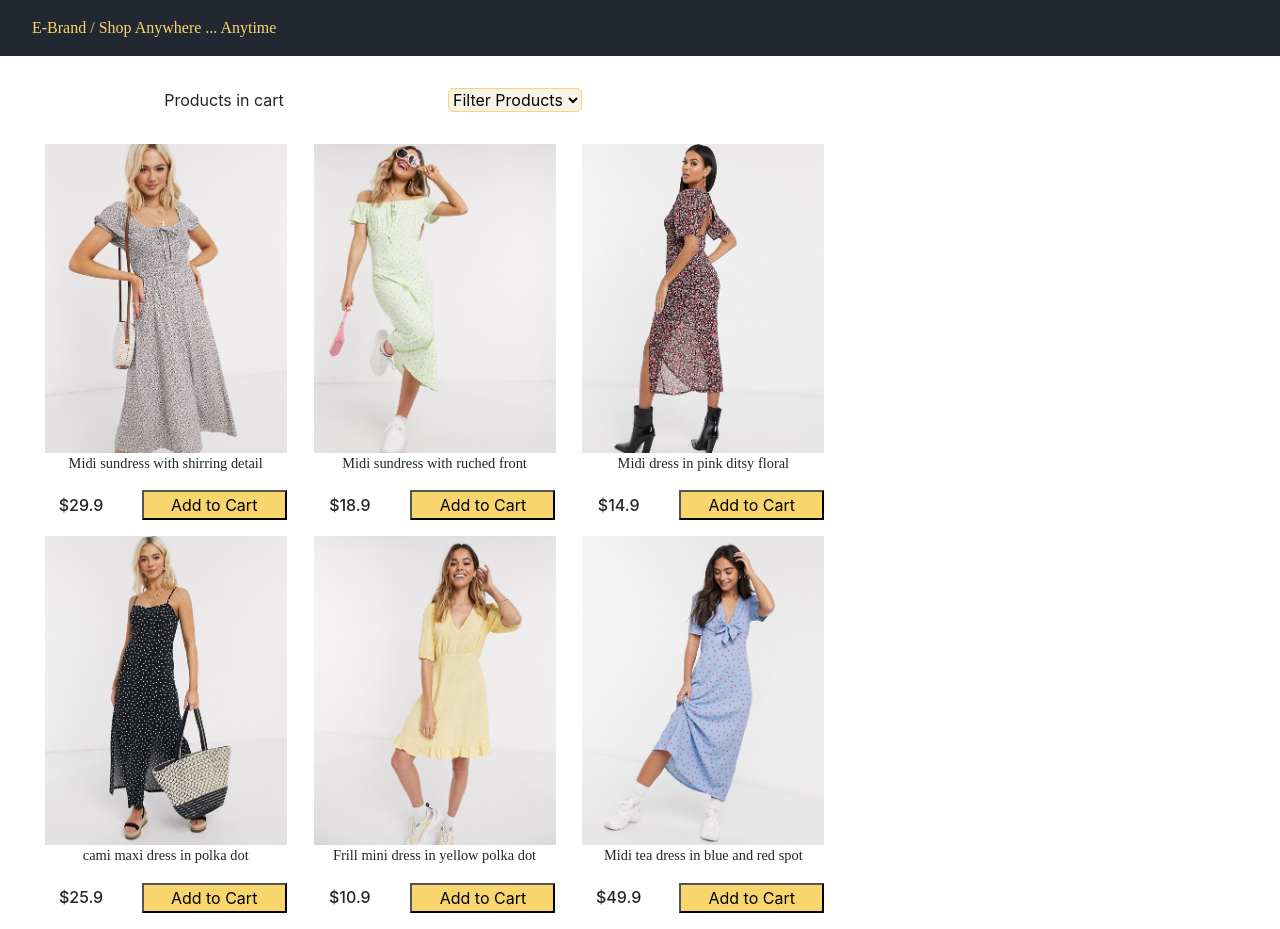
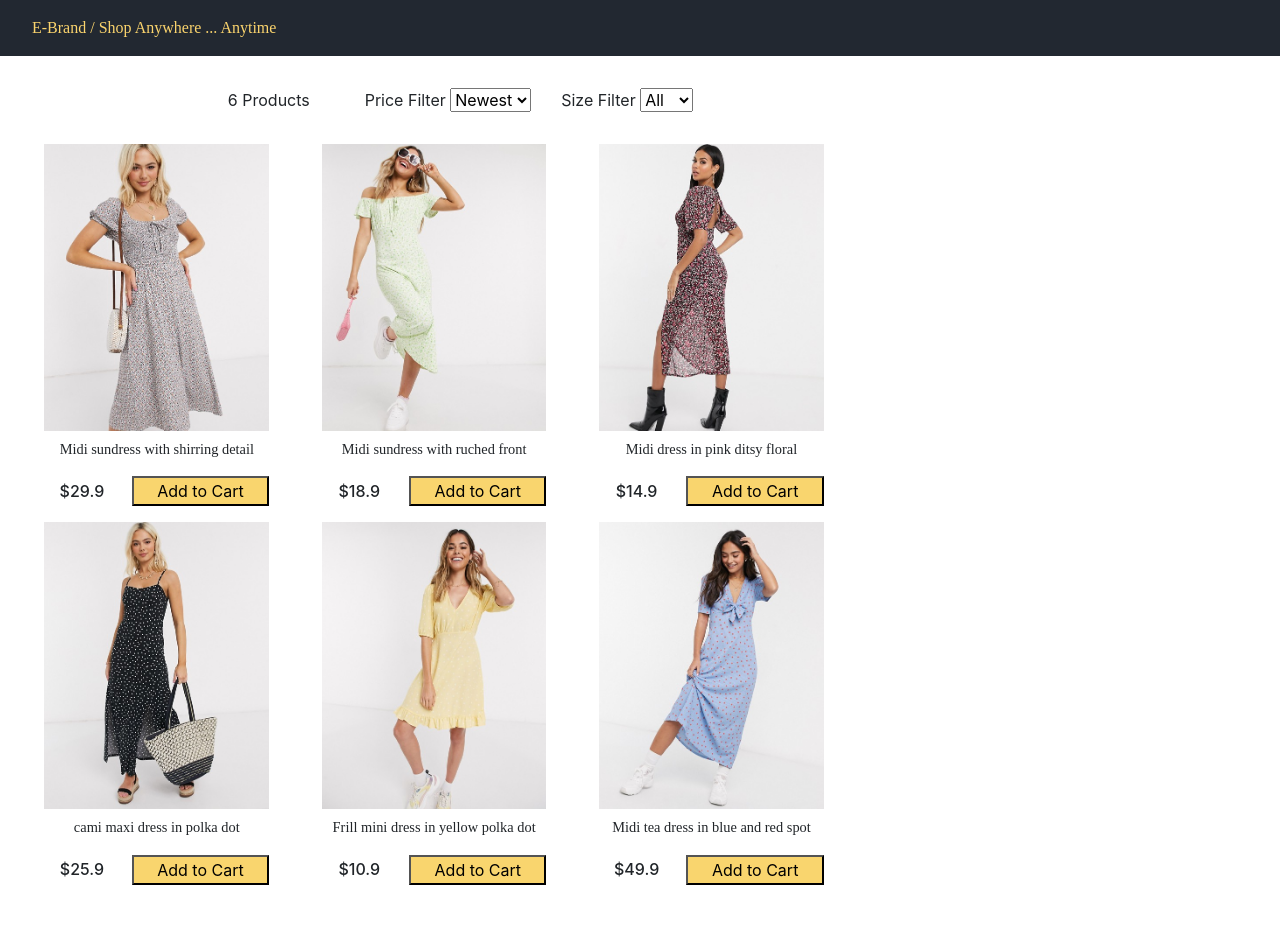
Before and after one commit to Amine-BELLA/E-commerce-web-site, a React (Create React App) app: page / in a window 1280 px wide. Built offline with nearby package versions, Linux system fonts and the light colour scheme.

Commit message:
Filter functionality done, products styiling modified

```diff
--- a/src/App.js
+++ b/src/App.js
@@ -1,15 +1,92 @@
-import React from 'react';
-import logo from './logo.svg';
+import React, { useState } from 'react';
+import data from './data.json';
 import Product from './components/Product/Product';
 import NavBar from './components/NavBar/NavBar';
 import Filter from './components/Filter/Filter';
 
 function App() {
+  const [state, setState] = useState({
+    products: data.products,
+    sizeFilter: '',
+    priceFilter: ''
+  });
+
+  function handleSort(e) {
+    const value = e.target.value;
+    if (value === 'lowest') {
+      setState(previousState => {
+        return (
+          {
+            ...previousState,
+            products: data.products.sort((a, b) => a.price - b.price).filter(product => product.availableSizes.indexOf(state.sizeFilter) >= 0),
+            priceFilter: value
+          }
+        );
+      });
+    }
+
+    else if (value === 'highest') {
+      setState(previousState => {
+        return (
+          {
+            ...previousState,
+            products: data.products.sort((a, b) => b.price - a.price).filter(product => product.availableSizes.indexOf(state.sizeFilter) >= 0),
+            priceFilter: value
+          }
+        );
+      });
+    }
+
+    else {
+      setState(previousState => {
+        return (
+          {
+            ...previousState,
+            products: data.products.sort((a, b) => b.id - a.id).filter(product => product.availableSizes.indexOf(state.sizeFilter) >= 0),
+            priceFilter: value
+          }
+        );
+      });
+    }
+  }
+
+  function handleSize(e) {
+    const value = e.target.value;
+    if (value == "") {
+      setState(previousState => {
+        return (
+          {
+            ...previousState,
+            products: data.products,
+            sizeFilter: value
+          }
+        );
+      });
+    }
+    else {
+      setState(previousState => {
+        return (
+          {
+            ...previousState,
+            products: data.products.filter(product => product.availableSizes.indexOf(value) >= 0),
+            sizeFilter: value
+          }
+        );
+      });
+    }
+  }
+
   return (
     <div >
       <NavBar />
-      <Filter />
-      <Product />
+      <Filter
+        count={state.products.length}
+        handleSort={handleSort}
+        handleSize={handleSize}
+        sizeFilter={state.sizeFilter}
+        priceFilter={state.priceFilter}
+      />
+      <Product products={state.products} />
     </div>
   );
 }
--- a/src/components/Filter/Filter.css
+++ b/src/components/Filter/Filter.css
@@ -1,23 +1,9 @@
-.filter-container {
+.filter {
+    width: 70%;
     margin-bottom: 2rem;
-    width: 70%;
     display: grid;
-    grid-template-columns: 50% 50%;
+    grid-template-columns: repeat(3,20%);
     justify-content: center;
+    text-align: center;
     align-items: center;
-    text-align: center ;
 }
-
-.filter-container select {
-    width: 30%;
-    outline: none;
-    text-decoration: none;
-    background-color: #f6f4e6;
-    border: 1px solid #fbd46d;
-    border-radius: 5px;
-
-}
-
-.filter-container p {
-    margin: 0;
-}
--- a/src/components/Filter/Filter.js
+++ b/src/components/Filter/Filter.js
@@ -1,19 +1,34 @@
 import React from 'react'
 import './Filter.css';
 
-function Filter() {
+function Filter(props) {
     return (
-            <div className='filter-container'>
-                <p>Products in cart</p>
-                <select>
-                    <option>Filter Products</option>
-                    <option>S</option>
-                    <option>M</option>
-                    <option>L</option>
-                    <option>XL</option>
-                    <option>XLL</option>
+        <div className='filter'>
+            <div className='filter-count'>
+                {props.count} Products
+            </div>
+
+            <div className='filter-product'>
+                Price Filter {` `}
+                <select value={props.priceFilter} onChange = {props.handleSort}>
+                    <option value='newest'>Newest</option>
+                    <option value='lowest'>Lowest</option>
+                    <option value='highest'>Highest</option>
                 </select>
             </div>
+
+            <div className='filter-size'>
+                Size Filter {` `}
+                <select value={props.sizeFilter} onChange = {props.handleSize}>
+                    <option value=''>All</option>
+                    <option value='S'>S</option>
+                    <option value='M'>M</option>
+                    <option value='L'>L</option>
+                    <option value='XL'>XL</option>
+                    <option value='XXL'>XXL</option>
+                </select>
+            </div>
+        </div>
     );
 }
 
--- a/src/components/Product/Product.css
+++ b/src/components/Product/Product.css
@@ -1,8 +1,10 @@
 .products {
     width: 70%;
+    height: 100%;
+    padding: 0 2rem 1rem;
     display: grid;
-    grid-template-columns: repeat(3,30%);
-    grid-template-rows: repeat(2,50%);
+    grid-template-columns: repeat(3,1fr);
+    grid-template-rows: repeat(2,1fr);
     justify-content: center;
     text-align: center;
     align-items: center;
@@ -14,7 +16,8 @@
 }
 
 .product-info img {
-    width: 100%;
+    width: 90%;
+    margin-bottom: 0.5rem;
 }
 
 .product-info p {
@@ -24,8 +27,8 @@
 
 .product-purchase {
     display: grid;
-    grid-template-columns: 30% 60%;
-    column-gap: 10%;
+    grid-template-columns: 30% 55%;
+    column-gap: 5%;
     justify-content: center;
     text-align: center;
     align-items: center;
@@ -39,3 +42,9 @@
 .product-purchase h6 {
     margin: 0;
 }
+
+/* hover effect */
+.product-purchase button:hover {
+    background-color: #f0eeef;
+    color:#fbd46d ;
+}
--- a/src/components/Product/Product.js
+++ b/src/components/Product/Product.js
@@ -1,15 +1,14 @@
 import React from 'react'
-import data from '../../data.json';
 import './Product.css';
 
-function Product() {
+function Product(props) {
     return (
         <div className='products'>
             {
-                data.products.map(product => {
+                props.products.map(product => {
                     return (
                         <div className='product'>
-                            <div className='product-info' key={product._id}>
+                            <div className='product-info' key={product.id}>
                                 <img src={product.image} />
                                 <p>{product.title}</p>
                             </div>
--- a/src/data.json
+++ b/src/data.json
@@ -1,51 +1,51 @@
 {
   "products": [
     {
-      "_id": "dress1",
+      "id": "1",
       "image": "/images/dress1.jpg",
       "title": "Midi sundress with shirring detail",
       "description": "This is for all the latest trends, no matter who you are, where you’re from and what you’re up to. Exclusive to ASOS, our universal brand is here for you, and comes in all our fit ranges: ASOS Curve, Tall, Petite and Maternity. Created by us, styled by you.",
-      "availableSizes": ["X", "L", "XL", "XXL"],
+      "availableSizes": ["","X", "L", "XL", "XXL"],
       "price": 29.9
     },
     {
-      "_id": "dress2",
+      "id": "2",
       "image": "/images/dress2.jpg",
       "title": "Midi sundress with ruched front",
       "description": "This is for all the latest trends, no matter who you are, where you’re from and what you’re up to. Exclusive to ASOS, our universal brand is here for you, and comes in all our fit ranges: ASOS Curve, Tall, Petite and Maternity. Created by us, styled by you.",
-      "availableSizes": ["X", "M", "L"],
+      "availableSizes": ["","X", "M", "L"],
       "price": 18.9
     },
     {
-      "_id": "dress3",
+      "id": "3",
       "image": "/images/dress3.jpg",
       "title": "Midi dress in pink ditsy floral",
       "description": "This is for all the latest trends, no matter who you are, where you’re from and what you’re up to. Exclusive to ASOS, our universal brand is here for you, and comes in all our fit ranges: ASOS Curve, Tall, Petite and Maternity. Created by us, styled by you.",
-      "availableSizes": ["X", "M", "L"],
+      "availableSizes": ["","X", "M", "L"],
       "price": 14.9
     },
     {
-      "_id": "dress4",
+      "id": "4",
       "image": "/images/dress4.jpg",
       "title": "cami maxi dress in polka dot",
       "description": "This is for all the latest trends, no matter who you are, where you’re from and what you’re up to. Exclusive to ASOS, our universal brand is here for you, and comes in all our fit ranges: ASOS Curve, Tall, Petite and Maternity. Created by us, styled by you.",
-      "availableSizes": ["XL"],
+      "availableSizes": ["","XL"],
       "price": 25.9
     },
     {
-      "_id": "dress5",
+      "id": "5",
       "image": "/images/dress5.jpg",
       "title": "Frill mini dress in yellow polka dot",
       "description": "This is for all the latest trends, no matter who you are, where you’re from and what you’re up to. Exclusive to ASOS, our universal brand is here for you, and comes in all our fit ranges: ASOS Curve, Tall, Petite and Maternity. Created by us, styled by you.",
-      "availableSizes": ["X", "L", "XL"],
+      "availableSizes": ["","X", "L", "XL"],
       "price": 10.9
     },
     {
-      "_id": "dress6",
+      "id": "6",
       "image": "/images/dress6.jpg",
       "title": "Midi tea dress in blue and red spot",
       "description": "This is for all the latest trends, no matter who you are, where you’re from and what you’re up to. Exclusive to ASOS, our universal brand is here for you, and comes in all our fit ranges: ASOS Curve, Tall, Petite and Maternity. Created by us, styled by you.",
-      "availableSizes": ["XL", "XXL"],
+      "availableSizes": ["","XL", "XXL"],
       "price": 49.9
     }
   ]
```
